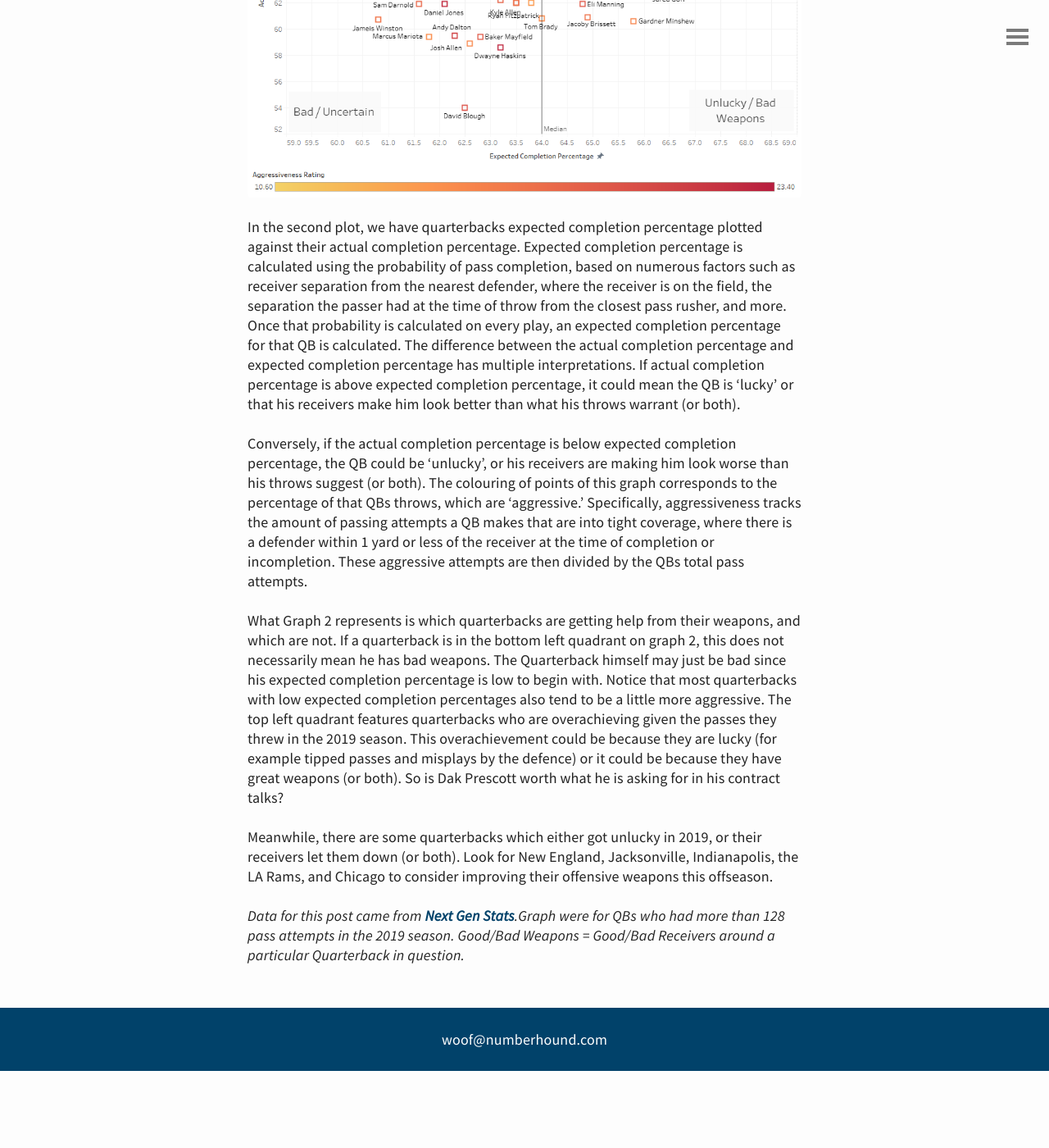
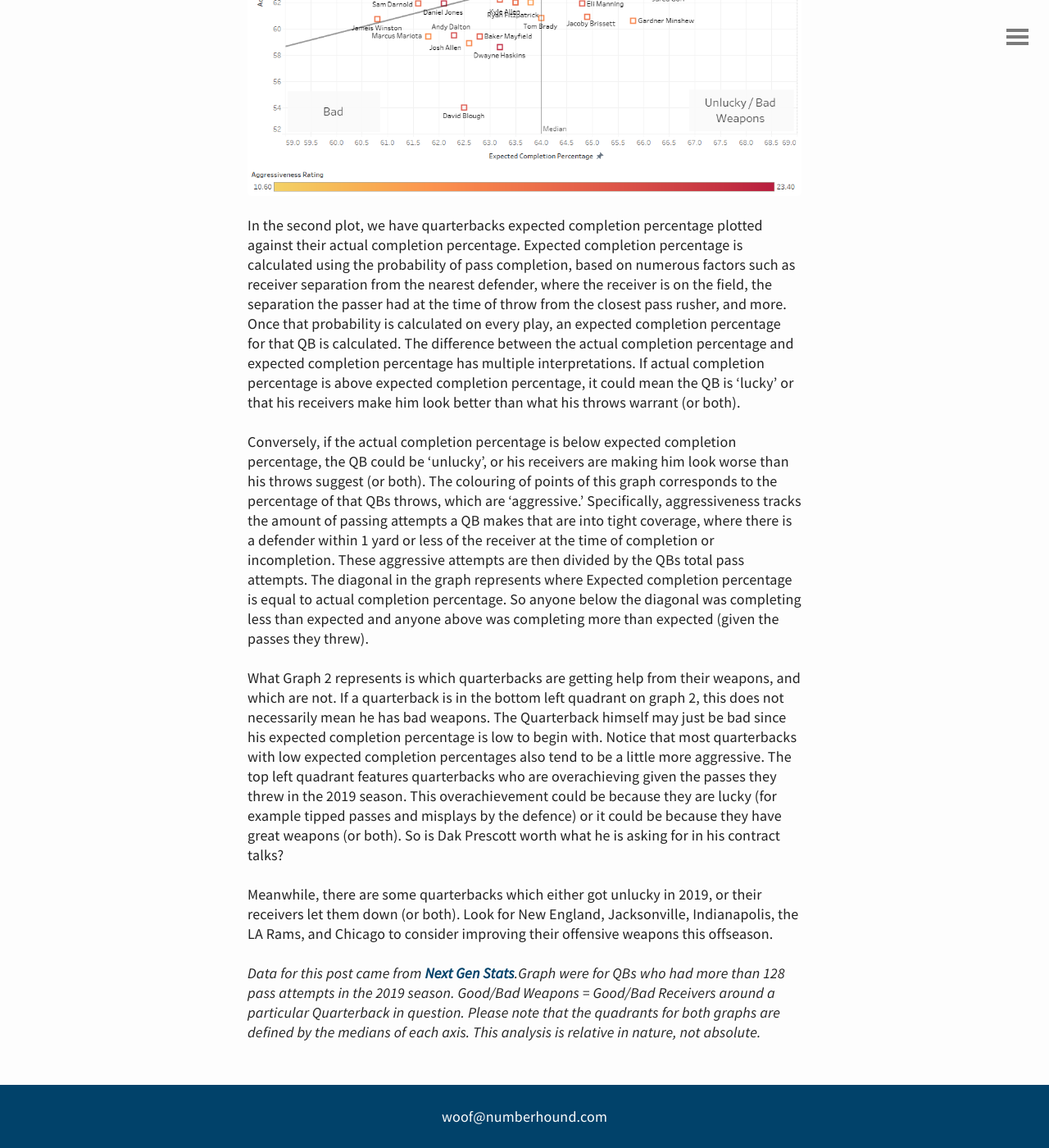
Before and after one commit to NumberHound/web, a Jekyll site: the page built from _posts/2020-03-08-Which-QBs-Need-Help-In-2020.md, in a window 1280 px wide and 1400 px high, scrolled down 1760 px. Shown: the whole window at 82% size. Built offline with Jekyll 4.4.1, drawn with Linux system fonts in a browser that asks for light colours; before the commit the page ends 3066 px from its top, so only the background shows below that.

Commit message:
Update of QBShelp

```diff
--- a/_posts/2020-03-08-Which-QBs-Need-Help-In-2020.md
+++ b/_posts/2020-03-08-Which-QBs-Need-Help-In-2020.md
@@ -14,10 +14,10 @@ What graph 1 represents is which Quarterbacks make the most of the precious time
 
 In the second plot, we have quarterbacks expected completion percentage plotted against their actual completion percentage. Expected completion percentage is calculated using the probability of pass completion, based on numerous factors such as receiver separation from the nearest defender, where the receiver is on the field, the separation the passer had at the time of throw from the closest pass rusher, and more. Once that probability is calculated on every play, an expected completion percentage for that QB is calculated. The difference between the actual completion percentage and expected completion percentage has multiple interpretations. If actual completion percentage is above expected completion percentage, it could mean the QB is 'lucky' or that his receivers make him look better than what his throws warrant (or both).
 
-Conversely, if the actual completion percentage is below expected completion percentage, the QB could be 'unlucky', or his receivers are making him look worse than his throws suggest (or both). The colouring of points of this graph corresponds to the percentage of that QBs throws, which are 'aggressive.' Specifically, aggressiveness tracks the amount of passing attempts a QB makes that are into tight coverage, where there is a defender within 1 yard or less of the receiver at the time of completion or incompletion. These aggressive attempts are then divided by the QBs total pass attempts.
+Conversely, if the actual completion percentage is below expected completion percentage, the QB could be 'unlucky', or his receivers are making him look worse than his throws suggest (or both). The colouring of points of this graph corresponds to the percentage of that QBs throws, which are 'aggressive.' Specifically, aggressiveness tracks the amount of passing attempts a QB makes that are into tight coverage, where there is a defender within 1 yard or less of the receiver at the time of completion or incompletion. These aggressive attempts are then divided by the QBs total pass attempts. The diagonal in the graph represents where Expected completion percentage is equal to actual completion percentage. So anyone below the diagonal was completing less than expected and anyone above was completing more than expected (given the passes they threw).
 
 What Graph 2 represents is which quarterbacks are getting help from their weapons, and which are not. If a quarterback is in the bottom left quadrant on graph 2, this does not necessarily mean he has bad weapons. The Quarterback himself may just be bad since his expected completion percentage is low to begin with. Notice that most quarterbacks with low expected completion percentages also tend to be a little more aggressive. The top left quadrant features quarterbacks who are overachieving given the passes they threw in the 2019 season. This overachievement could be because they are lucky (for example tipped passes and misplays by the defence) or it could be because they have great weapons (or both). So is Dak Prescott worth what he is asking for in his contract talks?
 
 Meanwhile, there are some quarterbacks which either got unlucky in 2019, or their receivers let them down (or both). Look for New England, Jacksonville, Indianapolis, the LA Rams, and Chicago to consider improving their offensive weapons this offseason.
 
-_Data for this post came from [Next Gen Stats](https://nextgenstats.nfl.com/stats/passing).Graph were for QBs who had more than 128 pass attempts in the 2019 season. Good/Bad Weapons = Good/Bad Receivers around a particular Quarterback in question._
+_Data for this post came from [Next Gen Stats](https://nextgenstats.nfl.com/stats/passing).Graph were for QBs who had more than 128 pass attempts in the 2019 season. Good/Bad Weapons = Good/Bad Receivers around a particular Quarterback in question. Please note that the quadrants for both graphs are defined by the medians of each axis. This analysis is relative in nature, not absolute._
```
Also changed, not shown: img/QBHelp/XCOMPvsCOMP.PNG.
